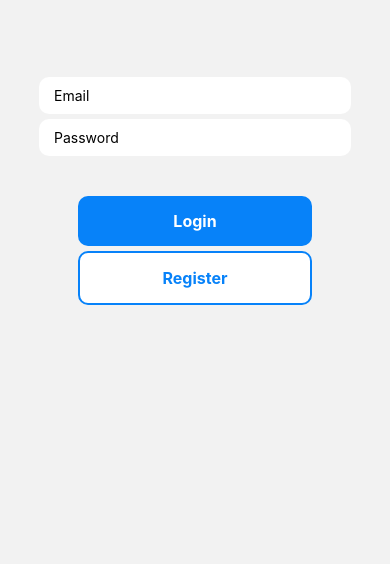
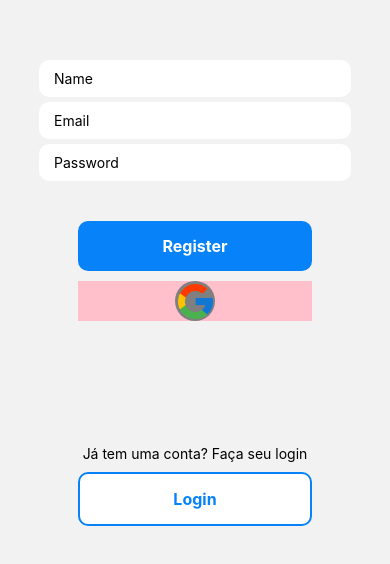
Before and after one commit to rosean3/arsenal-challenge, a React Native app: screen / in a window 390 px wide. Shown: the part 234-798 px from the top of the page. Built offline with nearby package versions, Linux system fonts and the light colour scheme; no server answers.

Commit message:
feat: add registration screen and change logic

```diff
--- a/App.js
+++ b/App.js
@@ -4,6 +4,7 @@ import { NavigationContainer } from "@react-navigation/native";
 import { createNativeStackNavigator } from "@react-navigation/native-stack";
 import LoginScreen from "./src/screens/LoginScreen";
 import HomeScreen from "./src/screens/HomeScreen";
+import RegistrationScreen from "./src/screens/RegistrationScreen";
 
 const Stack = createNativeStackNavigator();
 
@@ -13,9 +14,10 @@ export default function App() {
       <Stack.Navigator>
         <Stack.Screen
           options={{ headerShown: false }}
-          name="Login"
-          component={LoginScreen}
+          name="Registration"
+          component={RegistrationScreen}
         />
+        <Stack.Screen name="Login" component={LoginScreen} />
         <Stack.Screen name="Home" component={HomeScreen} />
       </Stack.Navigator>
     </NavigationContainer>
--- a/firebase.js
+++ b/firebase.js
@@ -1,6 +1,7 @@
 // Import the functions you need from the SDKs you need
 import { initializeApp, getApps, getApp } from "firebase/app";
 import { getAuth } from "firebase/auth";
+import { getFirestore } from "firebase/firestore";
 // TODO: Add SDKs for Firebase products that you want to use
 // https://firebase.google.com/docs/web/learn#add-sdks-initialize
 
@@ -25,5 +26,6 @@ if (!getApps().length) {
 }
 
 const auth = getAuth(app);
+const db = getFirestore();
 
-export { auth };
+export { auth, db };
--- a/src/screens/HomeScreen.js
+++ b/src/screens/HomeScreen.js
@@ -1,16 +1,33 @@
 import { StyleSheet, Text, TouchableOpacity, View } from "react-native";
-import React from "react";
-import { auth } from "../../firebase";
+import { React, useEffect, useState } from "react";
+import { auth, db } from "../../firebase";
 import { useNavigation } from "@react-navigation/native";
 import { signOut } from "firebase/auth";
+import { doc, getDoc, getFirestore } from "firebase/firestore";
 
 const HomeScreen = () => {
   const navigation = useNavigation();
+  const [userName, setUserName] = useState("");
+
+  useEffect(() => {
+    if (auth.currentUser) {
+      const userDoc = doc(db, "users", auth.currentUser.uid);
+      getDoc(userDoc)
+        .then((userSnapshot) => {
+          if (userSnapshot.exists()) {
+            setUserName(userSnapshot.data().name);
+          }
+        })
+        .catch((error) => {
+          alert(error.message);
+        });
+    }
+  }, [auth.currentUser]);
 
   const handleSignOut = () => {
     signOut(auth)
       .then(() => {
-        navigation.replace("Login");
+        navigation.replace("Registration");
       })
       .catch((error) => {
         alert(error.message);
@@ -20,6 +37,7 @@ const HomeScreen = () => {
   return (
     <View style={styles.container}>
       <Text>Email: {auth.currentUser?.email}</Text>
+      <Text>Name: {userName}</Text>
       <TouchableOpacity onPress={handleSignOut} style={styles.button}>
         <Text style={styles.buttonText}>Sign out</Text>
       </TouchableOpacity>
--- a/src/screens/LoginScreen.js
+++ b/src/screens/LoginScreen.js
@@ -8,11 +8,7 @@ import {
 } from "react-native";
 import { React, useEffect, useState } from "react";
 import { auth } from "../../firebase";
-import {
-  createUserWithEmailAndPassword,
-  signInWithEmailAndPassword,
-  onAuthStateChanged,
-} from "firebase/auth";
+import { signInWithEmailAndPassword, onAuthStateChanged } from "firebase/auth";
 import { useNavigation } from "@react-navigation/native";
 
 const LoginScreen = () => {
@@ -28,33 +24,20 @@ const LoginScreen = () => {
       }
     });
 
-    return unsubscribe;
+    return unsubscribe();
   }, []);
-
-  const handleSignUp = () => {
-    createUserWithEmailAndPassword(auth, email, password)
-      .then((userCredential) => {
-        const user = userCredential.user;
-        console.log("Registered with:", user.email);
-      })
-      .catch((error) => {
-        alert(error.message);
-      });
-  };
 
   const handleLogin = async () => {
     signInWithEmailAndPassword(auth, email, password)
       .then((userCredential) => {
-        // Signed in
         const user = userCredential.user;
         console.log("Logged in with:", user.email);
+        setEmail("");
+        setPassword("");
         // ...
       })
       .catch((error) => {
-        // Handle Errors here.
-        const errorCode = error.code;
-        const errorMessage = error.message;
-        // ...
+        alert(error.message);
       });
   };
 
@@ -78,12 +61,6 @@ const LoginScreen = () => {
       <View style={styles.buttonContainer}>
         <TouchableOpacity onPress={handleLogin} style={styles.button}>
           <Text style={styles.buttonText}>Login</Text>
-        </TouchableOpacity>
-        <TouchableOpacity
-          onPress={handleSignUp}
-          style={[styles.button, styles.buttonOutline]}
-        >
-          <Text style={styles.buttonOutlineText}>Register</Text>
         </TouchableOpacity>
       </View>
     </KeyboardAvoidingView>
@@ -121,20 +98,9 @@ const styles = StyleSheet.create({
     borderRadius: 10,
     alignItems: "center",
   },
-  buttonOutline: {
-    backgroundColor: "white",
-    marginTop: 5,
-    borderColor: "#0782F9",
-    borderWidth: 2,
-  },
   buttonText: {
     color: "white",
     fontWeight: "700",
     fontSize: 16,
   },
-  buttonOutlineText: {
-    color: "#0782F9",
-    fontWeight: "700",
-    fontSize: 16,
-  },
 });
--- /dev/null
+++ b/src/screens/RegistrationScreen.js
@@ -0,0 +1,205 @@
+import {
+  KeyboardAvoidingView,
+  StyleSheet,
+  Text,
+  TextInput,
+  TouchableOpacity,
+  View,
+  Image,
+} from "react-native";
+import { React, useEffect, useState } from "react";
+import { auth, db } from "../../firebase";
+import {
+  createUserWithEmailAndPassword,
+  onAuthStateChanged,
+  GoogleAuthProvider,
+  signInWithPopup,
+} from "firebase/auth";
+import { doc, setDoc } from "firebase/firestore";
+import { useNavigation } from "@react-navigation/native";
+const googleIcon = require("../../assets/googleIcon.png");
+
+const RegistrationScreen = () => {
+  const [email, setEmail] = useState("");
+  const [password, setPassword] = useState("");
+  const [name, setName] = useState("");
+
+  const navigation = useNavigation();
+
+  const [loggedIn, setloggedIn] = useState(false);
+  const [userInfo, setuserInfo] = useState([]);
+
+  // const signInWithGoogle = async () => {
+  //   const provider = new GoogleAuthProvider();
+
+  //   try {
+  //     console.log("teste1");
+  //     const result = await signInWithPopup(auth, provider);
+  //     // This gives you a Google Access Token. You can use it to access Google APIs.
+  //     const token = result.credential.accessToken;
+  //     // The signed-in user info.
+  //     const user = result.user;
+  //     console.log("teste2");
+  //   } catch (error) {
+  //     // Handle Errors here.
+  //     const errorCode = error.code;
+  //     const errorMessage = error.message;
+  //     // The email of the user's account used.
+  //     const email = error.email;
+  //     // The AuthCredential type that was used.
+  //     const credential = GoogleAuthProvider.credentialFromError(error);
+  //   }
+  // };
+
+  useEffect(() => {
+    const unsubscribe = onAuthStateChanged(auth, (user) => {
+      if (user) {
+        navigation.navigate("Home");
+      }
+    });
+
+    return () => {
+      unsubscribe();
+      setEmail("");
+      setPassword("");
+      setName("");
+    };
+  }, []);
+
+  const handleSignUp = async () => {
+    try {
+      // Create user with email and password
+      const userCredential = await createUserWithEmailAndPassword(
+        auth,
+        email,
+        password
+      );
+      const user = userCredential.user;
+      console.log("Registered with:", user.email);
+
+      // Store additional user information in Firestore
+      await setDoc(doc(db, "users", user.uid), { name });
+    } catch (error) {
+      alert(error.message);
+    }
+  };
+
+  return (
+    <KeyboardAvoidingView style={styles.container} behavior="padding">
+      <View style={styles.inputContainer}>
+        <TextInput
+          placeholder="Name"
+          value={name}
+          onChangeText={(text) => setName(text)}
+          style={styles.input}
+        />
+        <TextInput
+          placeholder="Email"
+          value={email}
+          onChangeText={(text) => setEmail(text)}
+          style={styles.input}
+        />
+        <TextInput
+          placeholder="Password"
+          value={password}
+          onChangeText={(text) => setPassword(text)}
+          style={styles.input}
+          secureTextEntry
+        />
+      </View>
+      <View style={styles.buttonContainer}>
+        <TouchableOpacity onPress={handleSignUp} style={styles.button}>
+          <Text style={styles.buttonText}>Register</Text>
+        </TouchableOpacity>
+      </View>
+      <View style={styles.iconsContainer}>
+        <TouchableOpacity onPress={() => {}} style={styles.iconContainer}>
+          <Image style={styles.icons} source={googleIcon} />
+        </TouchableOpacity>
+      </View>
+      <View style={[styles.buttonContainer, styles.registerButtonContainer]}>
+        <Text>Já tem uma conta? Faça seu login</Text>
+        <TouchableOpacity
+          onPress={() => navigation.navigate("Login")}
+          style={[styles.button, styles.buttonOutline]}
+        >
+          <Text style={styles.buttonOutlineText}>Login</Text>
+        </TouchableOpacity>
+      </View>
+    </KeyboardAvoidingView>
+  );
+};
+
+export default RegistrationScreen;
+
+const styles = StyleSheet.create({
+  container: {
+    justifyContent: "center",
+    alignItems: "center",
+    flex: 1,
+  },
+  inputContainer: {
+    width: "80%",
+  },
+  input: {
+    backgroundColor: "white",
+    paddingHorizontal: 15,
+    paddingVertical: 10,
+    borderRadius: 10,
+    marginTop: 5,
+  },
+  buttonContainer: {
+    width: "60%",
+    justifyContent: "center",
+    alignItems: "center",
+    marginTop: 40,
+  },
+  button: {
+    backgroundColor: "#0782F9",
+    width: "100%",
+    padding: 15,
+    borderRadius: 10,
+    alignItems: "center",
+  },
+  buttonText: {
+    color: "white",
+    fontWeight: "700",
+    fontSize: 16,
+  },
+  registerButtonContainer: {
+    position: "absolute",
+    bottom: "10%",
+  },
+  buttonOutlineText: {
+    color: "#0782F9",
+    fontWeight: "700",
+    fontSize: 16,
+  },
+  buttonOutline: {
+    backgroundColor: "white",
+    marginTop: 10,
+    borderColor: "#0782F9",
+    borderWidth: 2,
+  },
+  icons: {
+    width: 35,
+    height: 35,
+  },
+  iconContainer: {
+    borderRadius: 50,
+    backgroundColor: "grey",
+    width: 40,
+    height: 40,
+    display: "flex",
+    alignItems: "center",
+    justifyContent: "center",
+  },
+  iconsContainer: {
+    marginTop: 10,
+    display: "flex",
+    alignItems: "center",
+    justifyContent: "center",
+    width: "60%",
+    backgroundColor: "pink",
+  },
+});
```
Also changed, not shown: assets/googleIcon.png (added), package.json (line endings or trailing spaces).
